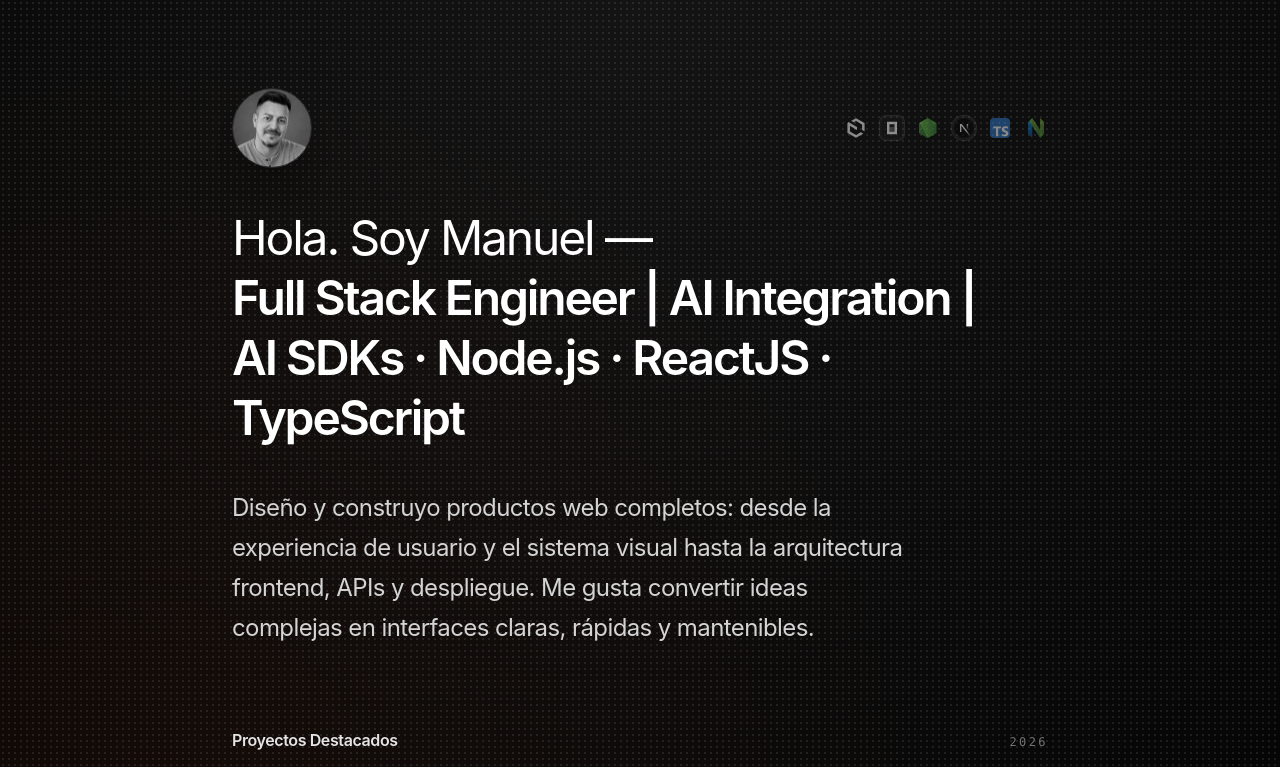
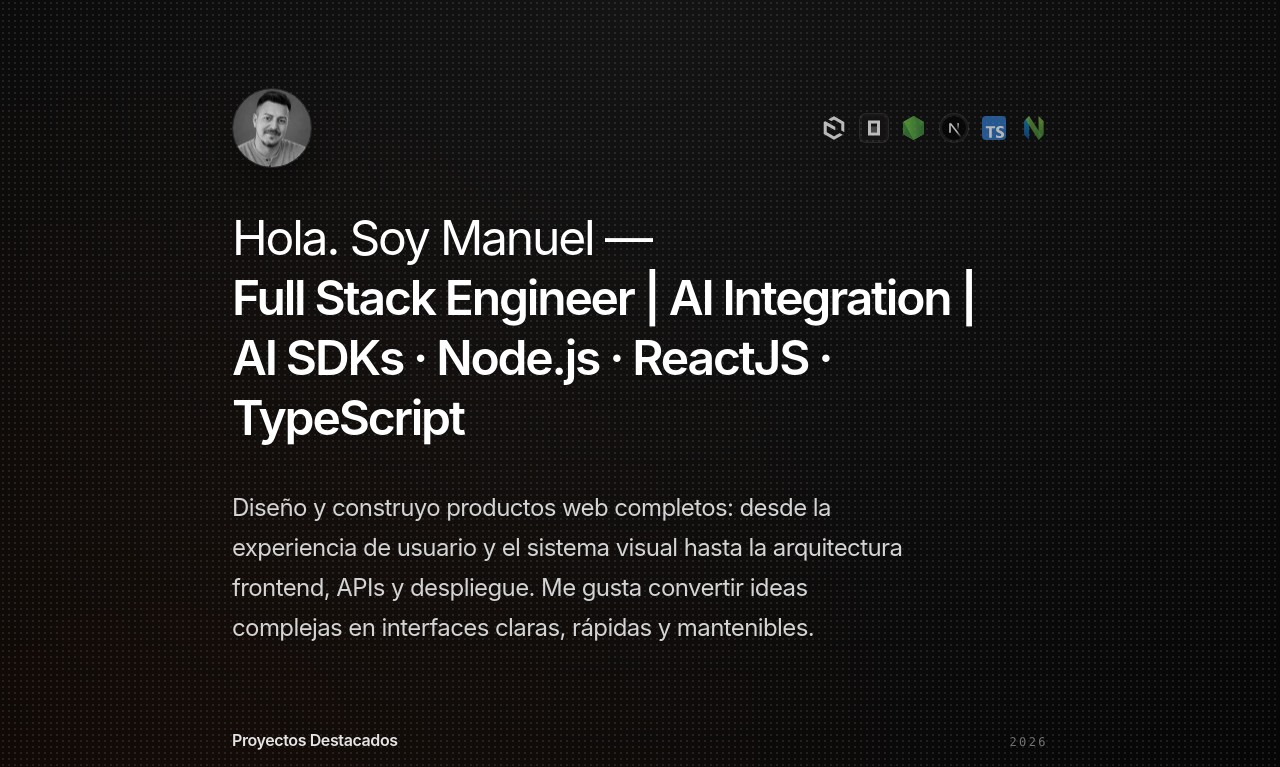
Before and after one commit to manutepowa/porfolio, a React (Vite) app: page / in a window 1280 px wide. Shown: the top 767 px of the page. Built offline with nearby package versions, Linux system fonts and the light colour scheme.

Commit message:
feat: increase tech icon size and brightness

```diff
--- a/src/components/sections/HeroSection.tsx
+++ b/src/components/sections/HeroSection.tsx
@@ -9,20 +9,20 @@ import { TypeScript } from "../icons/tech/TypeScript"
 import { Neovim } from "../icons/tech/Neovim"
 
 const techStack = [
-  { Icon: PayloadCMS, iconClassName: "size-5" },
+  { Icon: PayloadCMS, iconClassName: "size-6" },
   {
     Icon: OpenCode,
-    iconClassName: "size-5 rounded-sm",
+    iconClassName: "size-6 rounded-sm",
     itemClassName: "rounded-md bg-white/[0.04] ring-1 ring-white/10",
   },
-  { Icon: Nodejs, iconClassName: "h-5 w-auto" },
+  { Icon: Nodejs, iconClassName: "h-6 w-auto" },
   {
     Icon: Nextjs,
-    iconClassName: "size-5",
+    iconClassName: "size-6",
     itemClassName: "rounded-full bg-white/[0.04] ring-1 ring-white/10",
   },
-  { Icon: TypeScript, iconClassName: "size-5 rounded-sm" },
-  { Icon: Neovim, iconClassName: "h-5 w-auto" },
+  { Icon: TypeScript, iconClassName: "size-6 rounded-sm" },
+  { Icon: Neovim, iconClassName: "h-6 w-auto" },
 ]
 
 type HeroSectionProps = {
@@ -49,10 +49,10 @@ export function HeroSection({ identity, hero }: HeroSectionProps) {
           {techStack.map(({ Icon, iconClassName, itemClassName = "" }, i) => (
             <li
               key={i}
-              className={`flex size-6 items-center justify-center ${itemClassName}`}
+              className={`flex size-7 cursor-pointer items-center justify-center ${itemClassName}`}
             >
               <Icon
-                className={`${iconClassName} opacity-50 transition-opacity duration-200 hover:opacity-100`}
+                className={`${iconClassName} opacity-70 transition-opacity duration-200 hover:opacity-100`}
               />
             </li>
           ))}
```
